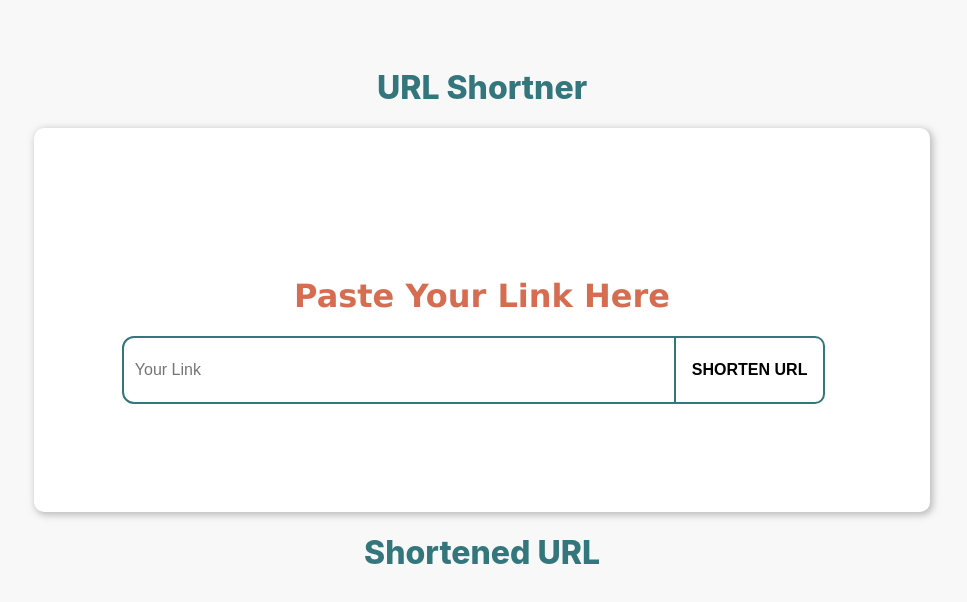
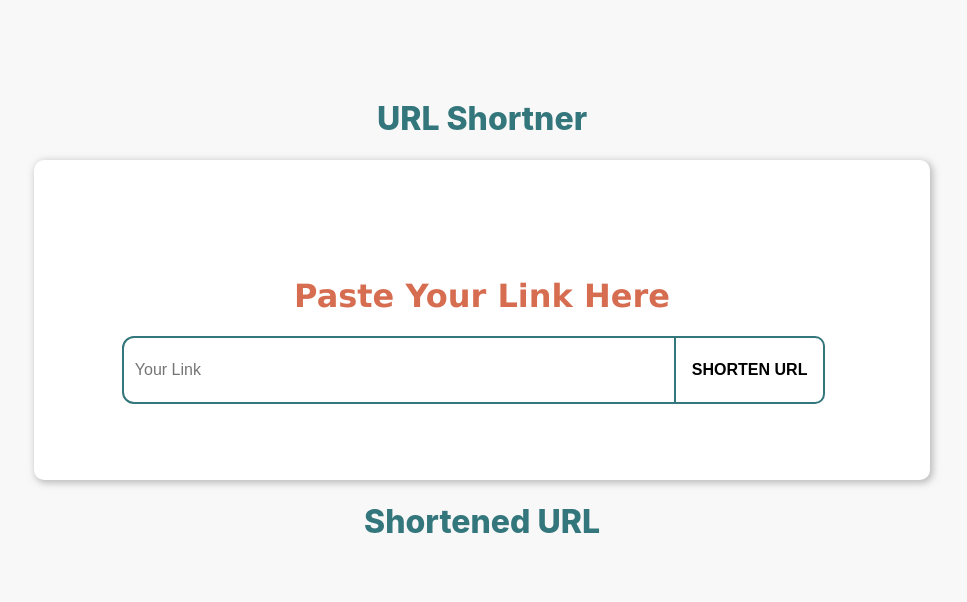
Before and after one commit to alamahmed/URLShortener, a React (Create React App) app in the folder frontend/: page / in a window 1280 px wide. Shown: the top 602 px of the page, without its empty margins (158-1125 px from the left). Built offline with nearby package versions, Linux system fonts and the light colour scheme.

Commit message:
Fix container Height

```diff
--- a/frontend/src/App.css
+++ b/frontend/src/App.css
@@ -46,7 +46,8 @@ body {
 .sub-container {
   background-color: white;
   width: 70%;
-  height: 60%;
+  height: fit-content;
+  padding: 6rem 0;
   flex-direction: column;
   border-radius: var(--border-size);
   box-shadow: var(--box-shadow) 2px 2px 7px 1px;
```
